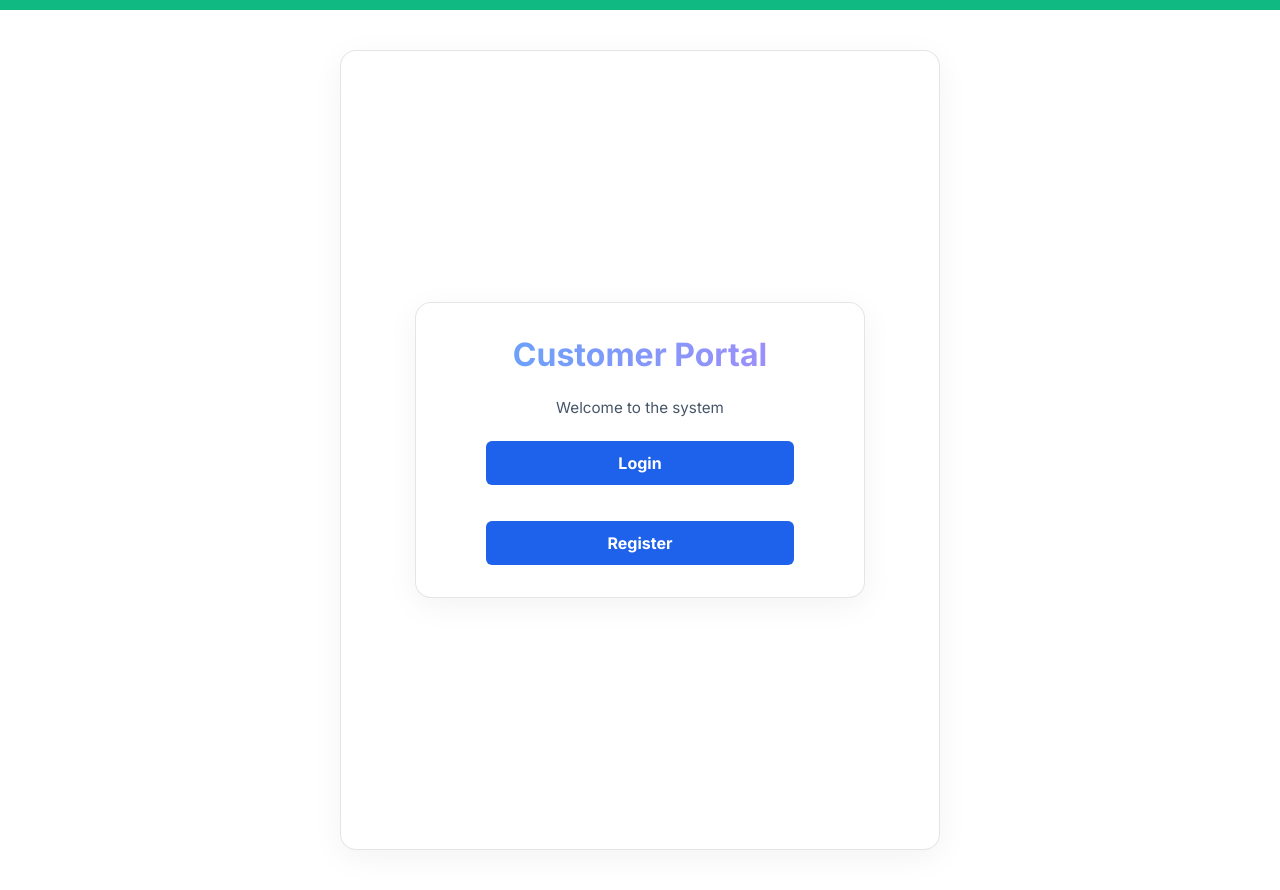
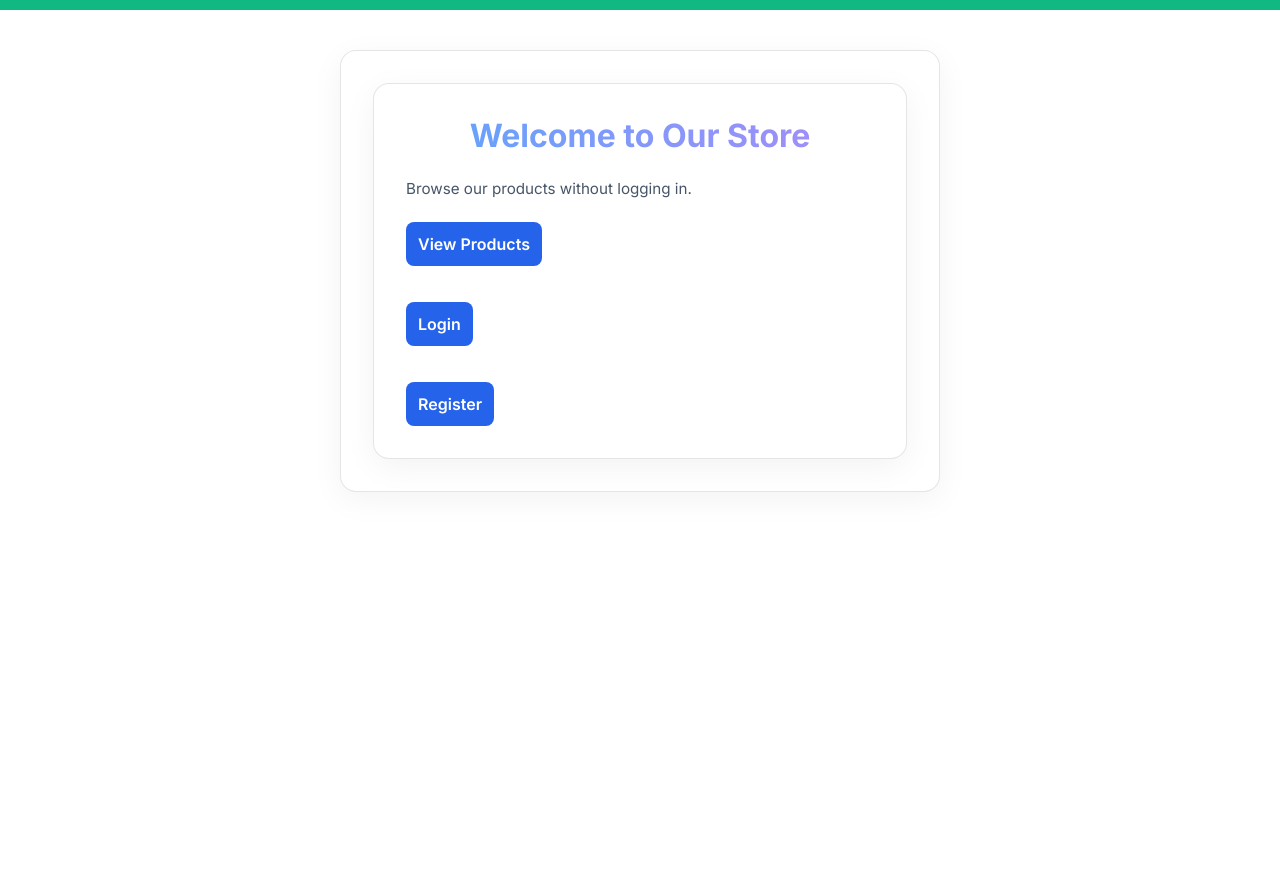
Before and after one commit to Amzar06/Music-Equipment-and-Instrument-Store, a PHP site: page / in a window 1280 px wide. After the commit the page ends 492 px from the top, so only its background shows below. Run offline with PHP 8.4, Linux system fonts and the light colour scheme.

Commit message:
Update index.php

```diff
--- a/customer/index.php
+++ b/customer/index.php
@@ -1,36 +1,37 @@
-<?php
-// Define common styles or variables here for better maintainability
-$primary_color = "#1e62ec";
-$button_style  = "width: 100%; padding: 12px 0; background-color: $primary_color; color: white; border: none; border-radius: 6px; font-size: 16px; font-weight: bold; cursor: pointer;";
-$link_style    = "display: inline-block; width: 80%; text-decoration: none;";
-?>
 <!DOCTYPE html>
-<html lang="en">
+<html>
 <head>
-    <meta charset="UTF-8">
-    <meta name="viewport" content="width=device-width, initial-scale=1.0">
-    <title>Customer Portal</title>
+    <title>Customer Homepage</title>
     <link rel="stylesheet" href="customer.css">
 </head>
 <body>
 
-<div class="container" style="display: flex; justify-content: center; align-items: center; height: 100vh;">
-    <div class="card" style="text-align: center; width: 100%; max-width: 450px;">
+<div class="container">
 
-        <h2>Customer Portal</h2>
-        <p>Welcome to the system</p>
+    <div class="card">
 
-        <a href="/Music-Equipment-and-Instrument-Store/product/cust login.php" style="<?php echo $link_style; ?>">
-            <button type="button" style="<?php echo $button_style; ?>">Login</button>
+        <h2>Welcome to Our Store</h2>
+
+        <p>Browse our products without logging in.</p>
+
+        <a href="product_details.php">
+            <button>View Products</button>
         </a>
 
         <br><br>
 
-        <a href="register_page.php" style="<?php echo $link_style; ?>">
-            <button type="button" style="<?php echo $button_style; ?>">Register</button>
+        <a href="cust_login.php">
+            <button>Login</button>
+        </a>
+
+        <br><br>
+
+        <a href="customer_register.php">
+            <button>Register</button>
         </a>
 
     </div>
+
 </div>
 
 </body>
```
